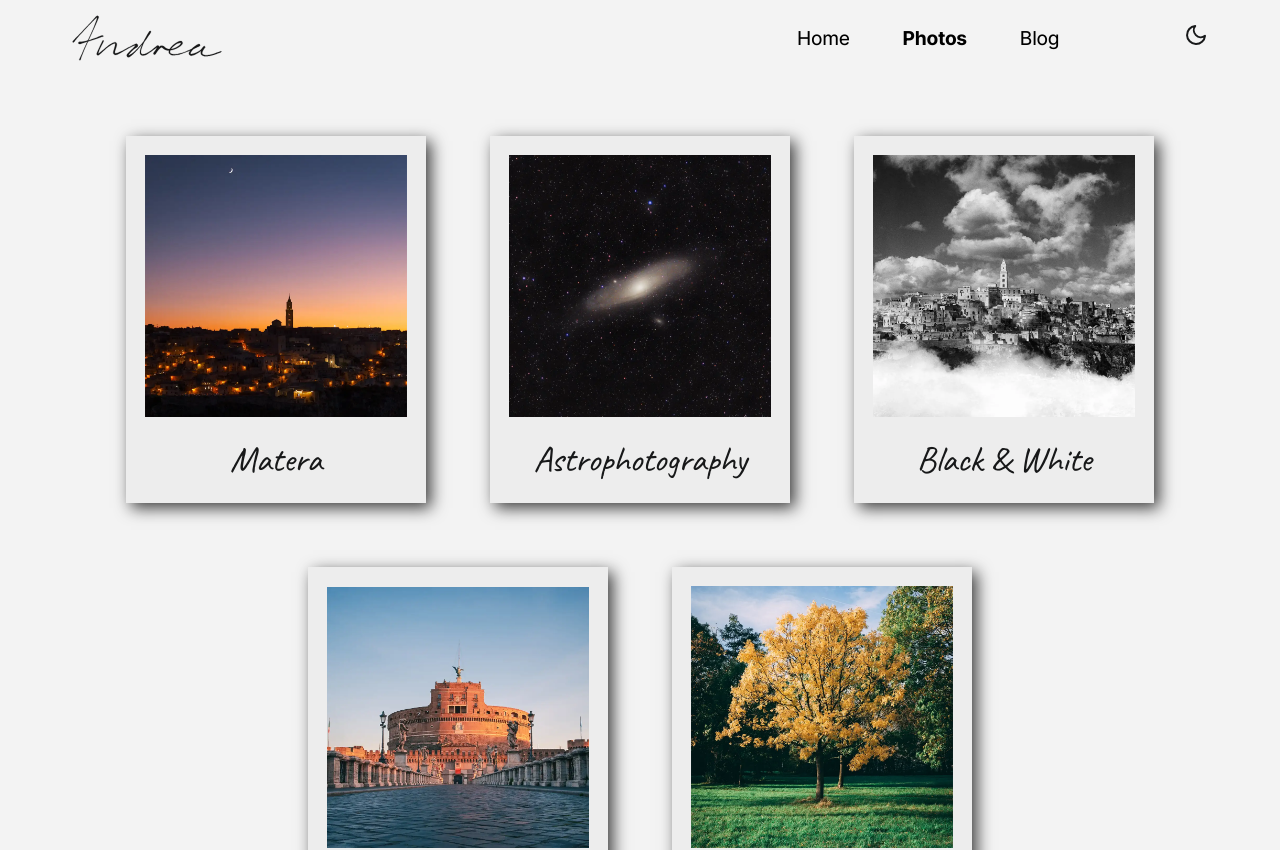
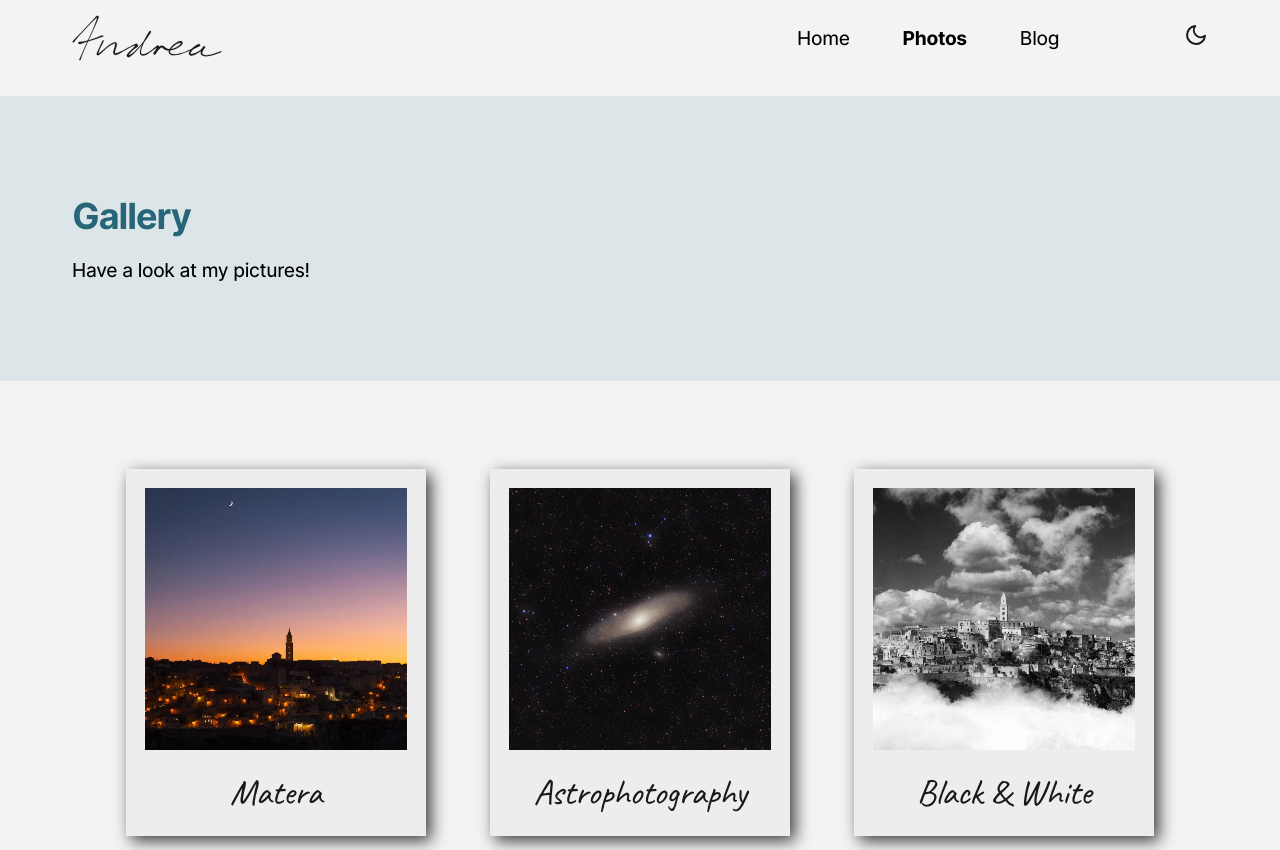
Before and after one commit to andreaiaia/blog, a Next.js app: page /photos in a window 1280 px wide. Shown: the top 850 px of the page. Built offline with nearby package versions, Linux system fonts and the light colour scheme.

Commit message:
Create and use banner component

```diff
--- /dev/null
+++ b/components/Banner/Banner.module.scss
@@ -0,0 +1,24 @@
+@use '../../styles/_globals.module' as *;
+
+.banner {
+  background-color: $background-light;
+  margin: 1rem 0 2rem;
+
+  @include dark {
+    background-color: $background-dark;
+  }
+
+  & > div {
+    @include container;
+    padding: 6rem 2rem;
+  }
+
+  h1 {
+    @include h2;
+    margin: 0 0 1rem;
+  }
+
+  p {
+    font-size: 1.2rem;
+  }
+}
--- /dev/null
+++ b/components/Banner/index.jsx
@@ -0,0 +1,16 @@
+import React from 'react';
+
+import styles from './Banner.module.scss';
+
+const Banner = ({ title, text }) => {
+  return (
+    <section className={styles.banner}>
+      <div>
+        <h1>{title}</h1>
+        <p>{text}</p>
+      </div>
+    </section>
+  );
+};
+
+export default Banner;
--- a/pages/photos/index.jsx
+++ b/pages/photos/index.jsx
@@ -1,6 +1,7 @@
 import React from 'react';
 
 import { Polaroid } from '../../components/Thumbnails';
+import Banner from '../../components/Banner';
 
 import photoData from './photos-index.json';
 
@@ -11,6 +12,7 @@ const index = () => {
 
   return (
     <main className={styles.main}>
+      <Banner title="Gallery" text="Have a look at my pictures!" />
       <section className={styles.container}>
         {data.map((item, index) => (
           <Polaroid
--- a/pages/posts/index.jsx
+++ b/pages/posts/index.jsx
@@ -2,6 +2,7 @@ import React from 'react';
 import { getSortedPostsData } from '../../lib/posts';
 
 import Post from '../../components/Thumbnails/Post';
+import Banner from '../../components/Banner';
 
 import styles from './Blog.module.scss';
 
@@ -15,8 +16,8 @@ export async function getStaticProps() {
 const Blog = ({ allPostsData }) => {
   return (
     <main className={styles.main}>
+      <Banner title="Blog" text="My little corner of the web!" />
       <section className={styles.container}>
-        <h1>Blog</h1>
         <ul className={styles.posts}>
           {allPostsData.map(
             (
```
Also changed, not shown: pages/posts/Blog.module.scss (+8 -13 lines).
